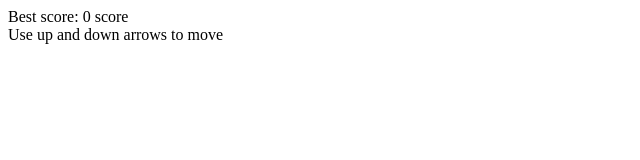
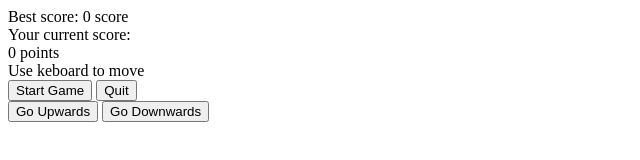
Before and after one commit to POGGERSLMAO/SlutprojektWSP1, a plain HTML site: page slutprojektwsp1/index.html in a window 1280 px wide. Shown: the whole page, without its empty margins (0-640 px from the left). Drawn offline with Linux system fonts and the light colour scheme.

Commit message:
instruktioner, knappar, score och highscore tillagt

```diff
--- a/slutprojektwsp1/index.html
+++ b/slutprojektwsp1/index.html
@@ -3,18 +3,32 @@
 <head>
     <meta charset="UTF-8">
     <meta name="viewport" content="width=device-width, initial-scale=1.0">
+    <link rel="stylesheet" type="text/css" href="css/style.css">
     <title>Document</title>
 </head>
 <body>
+            <!--Sakerna på måste kunna interaktera med -->
     <div id="themap">
-        <div id="map">
-        <div id="pongball"></div>
-        <div id="movingwall"></div>
-        <div id="player"></div>
+            <div id="map">
+            <div id="pongball"></div>
+            <div id="movingwall"></div>
+            <div id="player"></div>
     <div>
-        <div class = "score">Best score: <span id="bestscore">0</span> score</div>
-        <div class ="controls">Use up and down arrows to move</div>
+             <div class = "score">Best score: <span id="bestscore">0</span> score</div> <!--För att kunna göra highscore-->
+             <div class ="currentscore">Your current score: </div><span id="currentscore">0</span> points</div> <!--För att hålla koll på current score-->
 
+                <!--Kontroller-->
+             <label id = "label">Use keboard to move</label>
+        <br>
+             <button id="startgame" onclick="start()">Start Game</button>
+             <button id="quit" onclick="stop()">Quit</button>
+         </div>
+    <div id = controls></div>
+             <button id="upwards" onmousedown="control()">Go Upwards</button>
+             <button id="downwards" onmousedown="control()">Go Downwards</button>
+        </div>
     </div>
+    </div>
+    <script src="js/js.js"></script>
 </body>
 </html>
```
Also changed, not shown: slutprojektwsp1/css/style.css (added), slutprojektwsp1/js/js.js (added), 1 other file.
